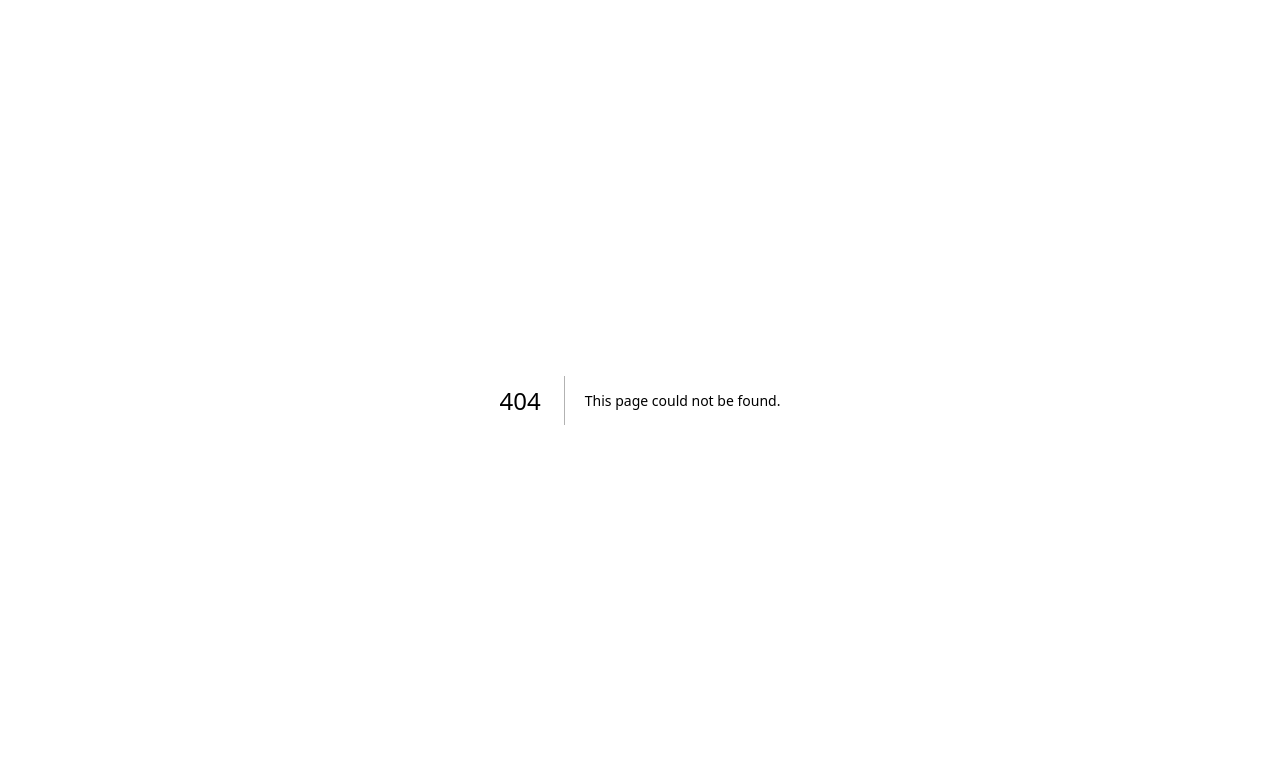
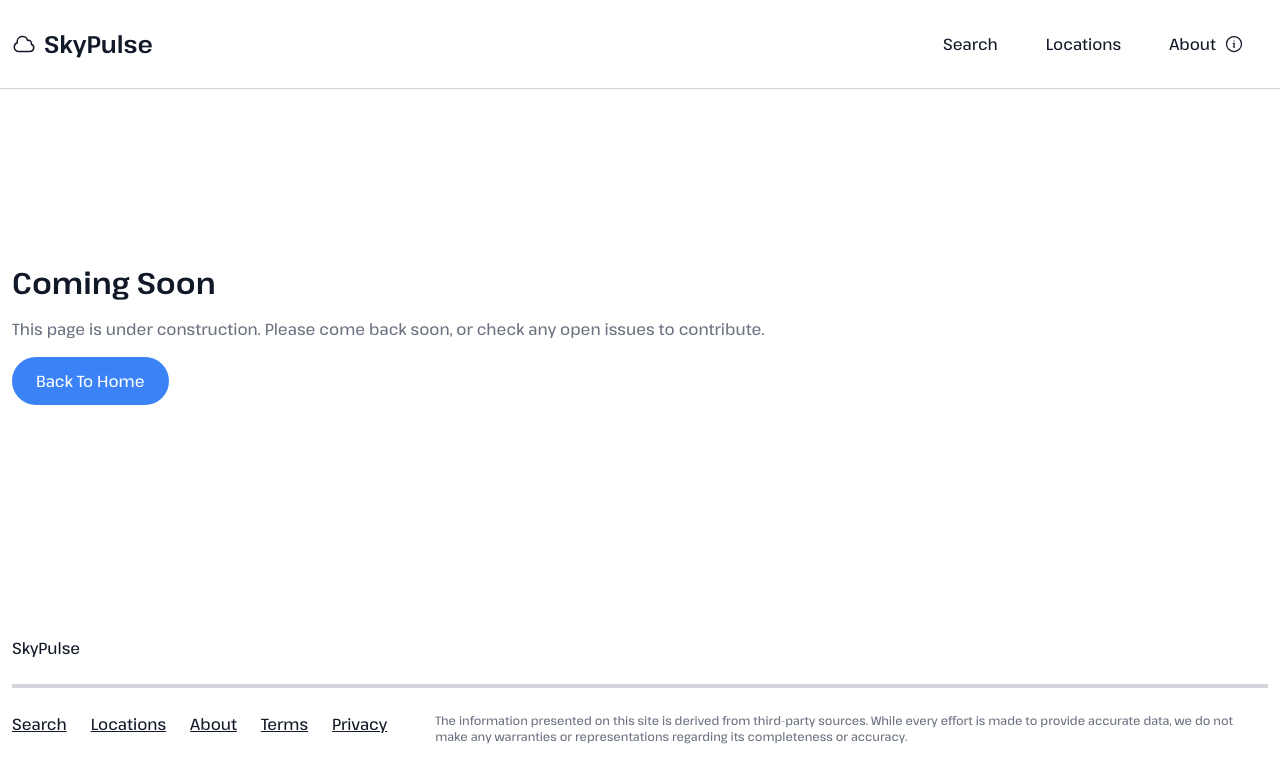
Before and after one commit to ManavJoshi111/SkyPulse, a Next.js app: page /coming-soon in a window 1280 px wide. Before the commit this address had no page. Shown: the top 782 px of the page. Built offline with nearby package versions, Linux system fonts and the light colour scheme.

Commit message:
Added footer & coming soon page

```diff
--- a/components/buttons/PrimaryButtonIcon.js
+++ b/components/buttons/PrimaryButtonIcon.js
@@ -1,4 +1,4 @@
-export default function PrimaryButton({ text, icon, type, onClick=undefined, ariaLabel=undefined}) {
+export default function PrimaryButtonIcon({ text, icon, type, onClick=undefined, ariaLabel=undefined}) {
     return (
         <button className="inline-flex items-center gap-2 py-3 px-6 bg-blue-500 text-white hover:shadow-lg rounded-full transition" type={type} onClick={onClick} aria-label={ariaLabel}>
             {text}{icon}
--- a/components/buttons/SecondaryButton.js
+++ b/components/buttons/SecondaryButton.js
@@ -1,4 +1,4 @@
-export default function PrimaryButton({ text, type, onClick=undefined, ariaLabel=undefined}) {
+export default function SecondaryButton({ text, type, onClick=undefined, ariaLabel=undefined}) {
     return (
         <button className="inline-block py-3 px-6 hover:bg-gray-100 rounded-full transition" type={type} onClick={onClick} aria-label={ariaLabel}>
             {text}
--- a/components/buttons/SecondaryButtonIcon.js
+++ b/components/buttons/SecondaryButtonIcon.js
@@ -1,4 +1,4 @@
-export default function PrimaryButton({ text, icon, type, onClick=undefined, ariaLabel=undefined}) {
+export default function SecondaryButtonIcon({ text, icon, type, onClick=undefined, ariaLabel=undefined}) {
     return (
         <button className="inline-flex items-center gap-2 py-3 px-6 hover:bg-gray-100 rounded-full transition" type={type} onClick={onClick} aria-label={ariaLabel}>
             {text}{icon}
--- a/components/layouts/PrimaryLayout.js
+++ b/components/layouts/PrimaryLayout.js
@@ -1,12 +1,14 @@
 import Header from "../navigation/Header";
+import Footer from "../navigation/Footer";
 
 export default function PrimaryLayout({ content }) {
     return (
-        <>
+        <div className="min-h-screen flex flex-col justify-between">
             <Header />
-            <main>
+            <main className="grow flex flex-col justify-center items-center">
                 {content}
             </main>
-        </>
+            <Footer />
+        </div>
     )
 }
--- a/components/links/InlineLink.js
+++ b/components/links/InlineLink.js
@@ -1,6 +1,6 @@
 import Link from "next/link";
 
-export default function PrimaryLink({ text, href, target=undefined, rel=undefined }) {
+export default function InlineLink({ text, href, target=undefined, rel=undefined }) {
     return (
         <Link className="inline-block text-gray-900 underline" href={href} target={target} rel={rel}>
             {text}
--- a/components/links/PrimaryLinkIcon.js
+++ b/components/links/PrimaryLinkIcon.js
@@ -1,6 +1,6 @@
 import Link from "next/link";
 
-export default function PrimaryLink({ text, icon, href, target=undefined, rel=undefined }) {
+export default function PrimaryLinkIcon({ text, icon, href, target=undefined, rel=undefined }) {
     return (
         <Link className="inline-flex items-center gap-2 py-3 px-6 bg-blue-500 text-white hover:shadow-lg rounded-full transition" href={href} target={target} rel={rel}>
             {text}{icon}
--- /dev/null
+++ b/components/navigation/Footer.js
@@ -0,0 +1,49 @@
+import InlineLink from "../links/InlineLink";
+
+export default function Footer() {
+    return (
+        <section className="w-full px-3 bg-white">
+            <div className="max-w-screen-xl mx-auto py-14">
+                <ul className="space-y-6">
+                    <li>
+                        <p className="semibold text-gray-900">
+                            SkyPulse
+                        </p>
+                    </li>
+                    <li>
+                        <div className="bg-gray-300 h-1 w-full"></div>
+                    </li>
+                    <li>
+                        <ul className="flex md:flex-row flex-col justify-between md:gap-12 gap-6">
+                            <li>
+                                <ul className="flex md:flex-row flex-col md:items-center md:gap-6 gap-3">
+                                    <li>
+                                        <InlineLink text="Search" href="/" />
+                                    </li>
+                                    <li>
+                                        <InlineLink text="Locations" href="/coming-soon" />
+                                    </li>
+                                    <li>
+                                        <InlineLink text="About" href="/coming-soon" />
+                                    </li>
+                                    <li>
+                                        <InlineLink text="Terms" href="/coming-soon" />
+                                    </li>
+                                    <li>
+                                        <InlineLink text="Privacy" href="/coming-soon" />
+                                    </li>
+                                </ul>
+                            </li>
+                            <li>
+                                <p className="text-xs text-gray-500">
+                                    The information presented on this site is derived from third-party sources. While every effort is made to provide accurate data, we do not make any warranties or representations regarding its completeness or accuracy.
+                                </p>
+                            </li>
+                        </ul>
+
+                    </li>
+                </ul>
+            </div>
+        </section>
+    )
+}
--- a/components/navigation/Header.js
+++ b/components/navigation/Header.js
@@ -50,7 +50,7 @@ export default function Header() {
                         <SecondaryLink text="Search" href="/" />
                     </li>
                     <li>
-                        <SecondaryLink text="Locations" href="/" />
+                        <SecondaryLink text="Locations" href="/coming-soon" />
                     </li>
                     <li>
                         <SecondaryLinkIcon
@@ -60,7 +60,7 @@ export default function Header() {
                                     <path strokeLinecap="round" strokeLinejoin="round" d="M11.25 11.25l.041-.02a.75.75 0 011.063.852l-.708 2.836a.75.75 0 001.063.853l.041-.021M21 12a9 9 0 11-18 0 9 9 0 0118 0zm-9-3.75h.008v.008H12V8.25z" />
                                 </svg>
                             }
-                            href="/"
+                            href="/coming-soon"
                         />
                     </li>
                 </ul>
--- a/components/navigation/MobileMenu.js
+++ b/components/navigation/MobileMenu.js
@@ -22,7 +22,7 @@ export default function MobileMenu({ toggleMobileMenu }) {
                     </li>
                     <li>
                         <div className="ml-6">
-                            <SecondaryLink text="Locations" href="/" />
+                            <SecondaryLink text="Locations" href="/coming-soon" />
                         </div>
                     </li>
                     <li>
@@ -34,7 +34,7 @@ export default function MobileMenu({ toggleMobileMenu }) {
                                         <path strokeLinecap="round" strokeLinejoin="round" d="M11.25 11.25l.041-.02a.75.75 0 011.063.852l-.708 2.836a.75.75 0 001.063.853l.041-.021M21 12a9 9 0 11-18 0 9 9 0 0118 0zm-9-3.75h.008v.008H12V8.25z" />
                                     </svg>
                                 }
-                                href="/"
+                                href="/coming-soon"
                             />
                         </div>
                     </li>
--- /dev/null
+++ b/pages/coming-soon.js
@@ -0,0 +1,28 @@
+import Head from "next/head";
+import PrimaryLayout from "../components/layouts/PrimaryLayout";
+import PrimaryLink from "@/components/links/PrimaryLink";
+
+export default function Home() {
+    return (
+        <>
+            <Head>
+                <title>Coming Soon | SkyPulse</title>
+                <meta name="description" content="Generated by create next app" />
+                <meta name="viewport" content="width=device-width, initial-scale=1" />
+            </Head>
+            <PrimaryLayout content={
+                <section className="w-full px-3">
+                    <div className="max-w-screen-xl mx-auto">
+                        <h1 className="text-3xl font-semibold text-gray-900">
+                            Coming Soon
+                        </h1>
+                        <p className="py-4 text-gray-500">
+                            This page is under construction.  Please come back soon, or check any open issues to contribute.
+                        </p>
+                        <PrimaryLink text="Back To Home" href="/" />
+                    </div>
+                </section>
+            }/>
+        </>
+    )
+}
--- a/pages/index.js
+++ b/pages/index.js
@@ -18,8 +18,8 @@ export default function Home() {
             </Head>
             <PrimaryLayout content={
                 <>
-                    <section className="relative">
-                        <Image className="absolute h-full w-full object-cover -z-10" src={sky} alt="Sky background" />
+                    <section className="relative w-full">
+                        <Image className="absolute h-full w-full object-cover -z-10" src={sky} alt="Sky background" priority />
                         <div className="px-3 z-10">
                             <div className="max-w-screen-xl mx-auto md:py-44 py-32">
                                 <h1 className="text-3xl font-semibold text-gray-900">
@@ -29,7 +29,7 @@ export default function Home() {
                             </div>
                         </div>
                     </section>
-                    <section className="px-3">
+                    <section className="w-full px-3">
                         <div className="max-w-screen-xl mx-auto py-20">
                             <ul className="grid md:grid-cols-3 gap-6">
                                 <li className="p-12 border border-gray-300 rounded">
@@ -68,7 +68,7 @@ export default function Home() {
                             </ul>
                         </div>
                     </section>
-                    <section className="px-3 bg-gray-100">
+                    <section className="w-full px-3 bg-gray-100">
                         <div className="max-w-screen-xl mx-auto py-20">
                             <ul className="space-y-4">
                                 {faqData.map((qa) => {
@@ -78,7 +78,7 @@ export default function Home() {
                                                 <p className="text-xl text-gray-900">
                                                     {qa.question}
                                                 </p>
-                                                <svg class={`${howItWorks === qa.question && "rotate-90"} w-7 h-7 text-blue-500 transition`} xmlns="http://www.w3.org/2000/svg" fill="none" viewBox="0 0 24 24" strokeWidth="1.5" stroke="currentColor">
+                                                <svg className={`${howItWorks === qa.question && "rotate-90"} w-7 h-7 text-blue-500 transition`} xmlns="http://www.w3.org/2000/svg" fill="none" viewBox="0 0 24 24" strokeWidth="1.5" stroke="currentColor">
                                                     <path strokeLinecap="round" strokeLinejoin="round" d="M8.25 4.5l7.5 7.5-7.5 7.5" />
                                                 </svg>
                                             </div>
```
